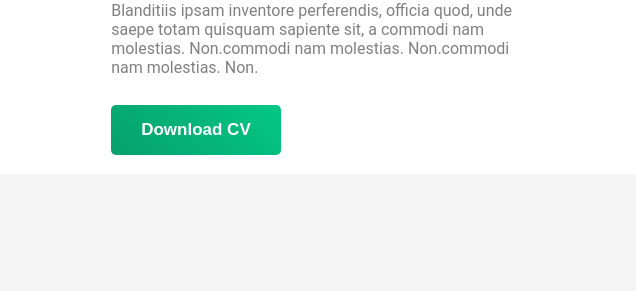
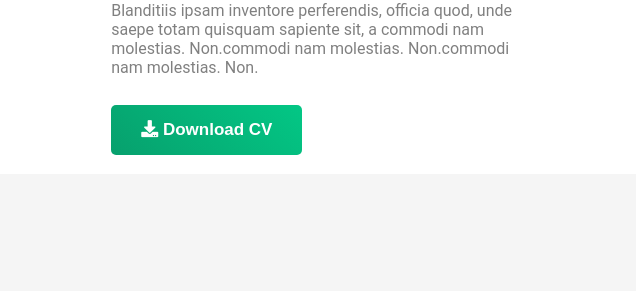
Before and after one commit to abdullah-alamin/portfolio-assign, a plain HTML site: page index.html in a window 1280 px wide. Shown: the part 742-1033 px from the top of the page, 644-1280 px from the left. Drawn offline with Linux system fonts and the light colour scheme.

Commit message:
download added

```diff
--- a/index.html
+++ b/index.html
@@ -32,7 +32,7 @@
             <div class="two-right">
                 <h1>ABOUT</h1>
                 <p>Lorem, ipsum dolor sit amet consectetur adipisicing elit. Blanditiis ipsam inventore perferendis, officia quod, unde saepe totam quisquam sapiente sit, a commodi nam molestias. Non.commodi nam molestias. Non.commodi nam molestias. Non.</p>
-                <button class="button">Download CV</button>
+                <button class="button"><i class="fas fa-download"></i>  Download CV</button>
             </div>
       </section>
 
```
